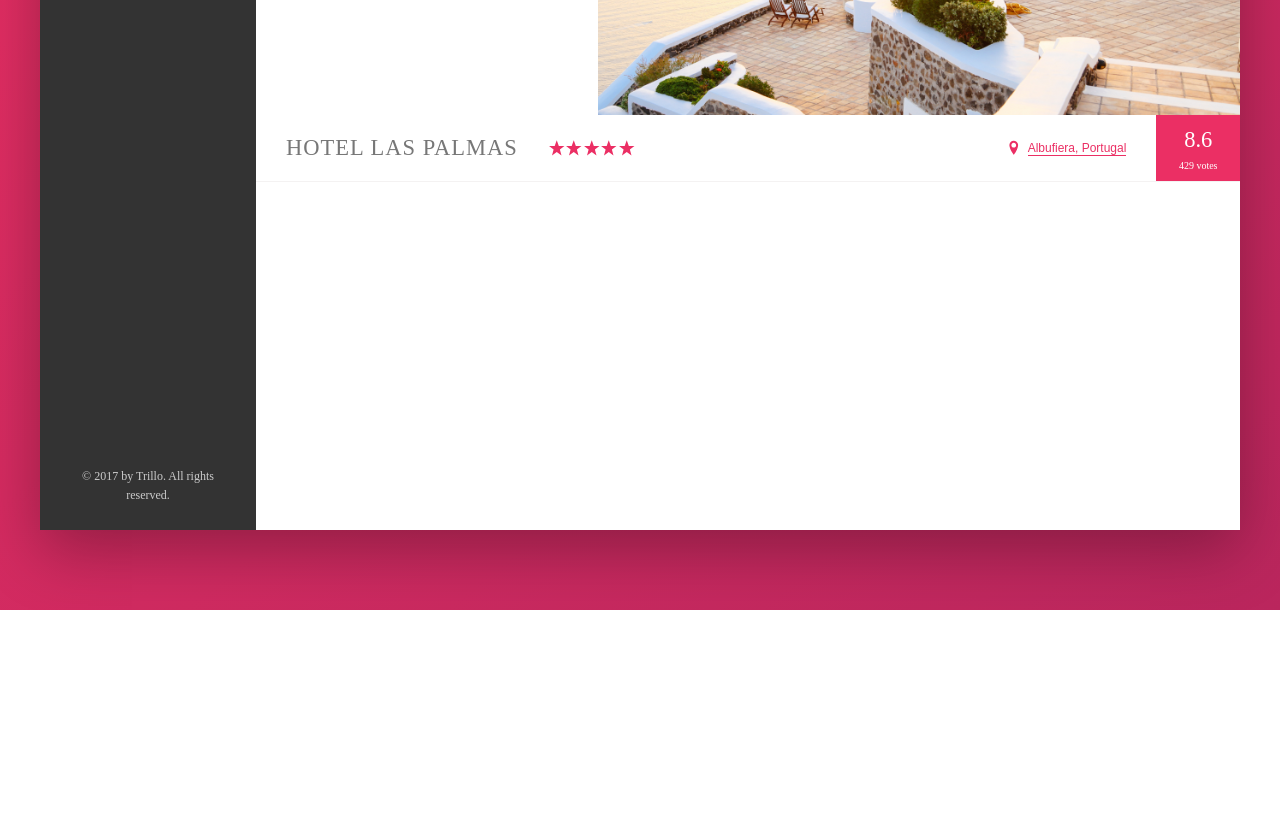
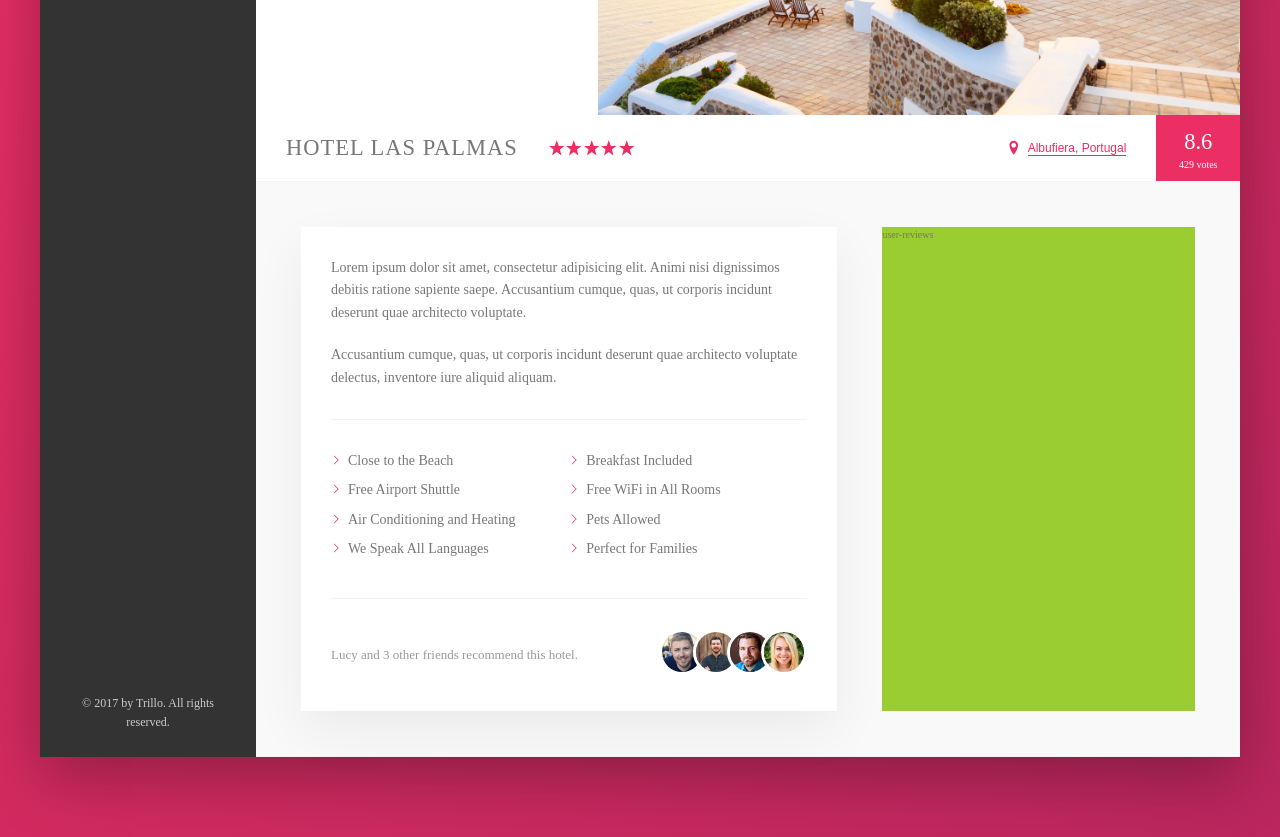
Before and after one commit to Mark-DSouza/Trillo, a website: page index.html in a window 1280 px wide. Shown: the part 420-1257 px from the top of the page. Before the commit the page ends 1030 px from the top, so only its background shows below. Drawn offline with Linux system fonts and the light colour scheme.

Commit message:
Added Hotel Description Section with User Recommendations

```diff
--- a/index.html
+++ b/index.html
@@ -45,6 +45,9 @@
                     </div>
                 </nav>
             </header>
+
+
+
             <div class="content">
                 <nav class="sidebar">
                     <ul class="side-nav">
@@ -89,6 +92,7 @@
                         &copy; 2017 by Trillo. All rights reserved.
                     </div>
                 </nav>
+
                 <main class="hotel-view">
                     <div class="gallery">
                         <figure class="gallery__item">
@@ -142,8 +146,45 @@
                             <div class="overview__rating-average">8.6</div>
                             <div class="overview__rating-votes">429 votes</div>
                         </div>
+                    </div>
 
 
+                    <div class="detail">
+                        <div class="description">
+                            <p class="paragraph">
+                                Lorem ipsum dolor sit amet, consectetur adipisicing elit. Animi nisi dignissimos debitis ratione sapiente saepe. Accusantium cumque, quas, ut corporis incidunt deserunt quae architecto voluptate.
+                            </p>
+                            <p class="paragraph">
+                                Accusantium cumque, quas, ut corporis incidunt deserunt quae architecto voluptate delectus, inventore iure aliquid aliquam.
+                            </p>
+                            <ul class="list">
+                                <li class="list__item">Close to the Beach</li>
+                                <li class="list__item">Breakfast Included</li>
+                                <li class="list__item">Free Airport Shuttle</li>
+                                <li class="list__item">Free WiFi in All Rooms</li>
+                                <li class="list__item">Air Conditioning and Heating</li>
+                                <li class="list__item">Pets Allowed</li>
+                                <li class="list__item">We Speak All Languages</li>
+                                <li class="list__item">Perfect for Families</li>
+                            </ul>
+
+                            <div class="recommend">
+                                <p class="recommend__count">
+                                    Lucy and 3 other friends recommend this hotel.
+                                </p>
+
+                                <div class="recommend__friends">
+                                    <img src="img/user-3.jpg" alt="friend 1" class="recommend__photo">
+                                    <img src="img/user-4.jpg" alt="friend 2" class="recommend__photo">
+                                    <img src="img/user-5.jpg" alt="friend 3" class="recommend__photo">
+                                    <img src="img/user-6.jpg" alt="friend 4" class="recommend__photo">
+                                </div>
+                            </div>
+                        </div>
+
+                        <div class="user-reviews">
+                            user-reviews
+                        </div>
                     </div>
                 </main>
             </div>
--- a/sass/_base.scss
+++ b/sass/_base.scss
@@ -31,6 +31,8 @@ Grey dark 3: #999
     --color-grey-dark-3: #999;
 
     --shadow-dark: 0 2rem 6rem rgba(0, 0, 0, 0.3);
+    --shadow-light: 0 2rem 5rem rgba(0, 0, 0, .06);
+    --line: 1px solid var(--color-grey-light-2);
 }
 
 * {
--- a/sass/_components.scss
+++ b/sass/_components.scss
@@ -224,7 +224,7 @@
 .overview{
     display: flex;
     align-items: center;
-    border-bottom: 1px solid var(--color-grey-light-2);
+    border-bottom: var(--line);
 
     &__heading{
         font-size: 2.25rem;
@@ -272,6 +272,7 @@
     &__rating-average{
         font-size: 2.25rem;
         font-weight: 300;
+        margin-bottom: -3px;
     }
 
     &__rating-count{
@@ -317,3 +318,81 @@
         box-shadow: none;
     }
 }
+
+
+
+
+
+/////////////////////////////////////////////////////////////////
+// PARAGRAPH
+.paragraph:not(:last-of-type){
+    margin-bottom: 2rem;
+}
+
+
+
+////////////////////////////////////////////////////////////////
+// LIST
+.list{
+    list-style: none;
+    margin: 3rem 0;
+    padding: 3rem 0;
+    border-top: var(--line);
+    border-bottom: var(--line);
+
+    display: flex;
+    flex-wrap: wrap;
+
+
+    &__item{
+        flex: 0 0 50%;
+        margin-bottom: .7rem;
+    }
+
+    &__item:before{
+        content: "";
+        display: inline-block;
+        height: 1rem;
+        width: 1rem;
+        margin-right: .7rem;
+
+        // Older Browsers
+        // background-image: url(../img/chevron-thin-right.svg);
+        // background-size: cover;
+
+        // Newer Browsers - Masks
+        background-color: var(--color-primary);
+        -webkit-mask-image: url(../img/chevron-thin-right.svg);
+        -webkit-mask-size: cover;
+        mask-image: url(../img/chevron-thin-right.svg);
+        mask-size: cover;
+    }
+}
+
+
+
+////////////////////////////////////////////////////////////////////
+// RECOMMEND
+.recommend{
+    font-size: 1.3rem;
+    color: var(--color-grey-dark-3);
+
+    display: flex;
+    align-items: center;
+
+    &__count{
+        margin-right: auto;
+    }
+
+    &__photo{
+        box-sizing: content-box;
+        height: 4rem;
+        width: 4rem;
+        border-radius: 50%;
+        border: 3px solid #fff;
+
+        &:not(:last-child){
+            margin-right: -1.5rem;
+        }
+    }
+}
--- a/sass/_layout.scss
+++ b/sass/_layout.scss
@@ -12,7 +12,7 @@
 
     height: 7rem;
     background-color: #fff;
-    border-bottom: 1px solid var(--color-grey-light-2);
+    border-bottom: var(--line);
 
     display: flex;
     justify-content: space-between;
@@ -37,8 +37,26 @@
 .hotel-view{
     background-color: #fff;
 
-    // TESTING
-    height: 80rem;
-
     flex: 1;
 }
+
+.detail{
+    display: flex;
+    padding: 4.5rem;
+    background-color: var(--color-grey-light-1);
+    border-bottom: var(--line);
+}
+
+.description{
+    font-size: 1.4rem;
+    background-color: #fff;
+    box-shadow: var(--shadow-light);
+    padding: 3rem;
+    flex: 0 0 60%;
+    margin-right: 4.5rem;
+}
+
+.user-reviews{
+    background-color: yellowgreen;
+    flex: 1;
+}
```
Also changed, not shown: css/style.css.
